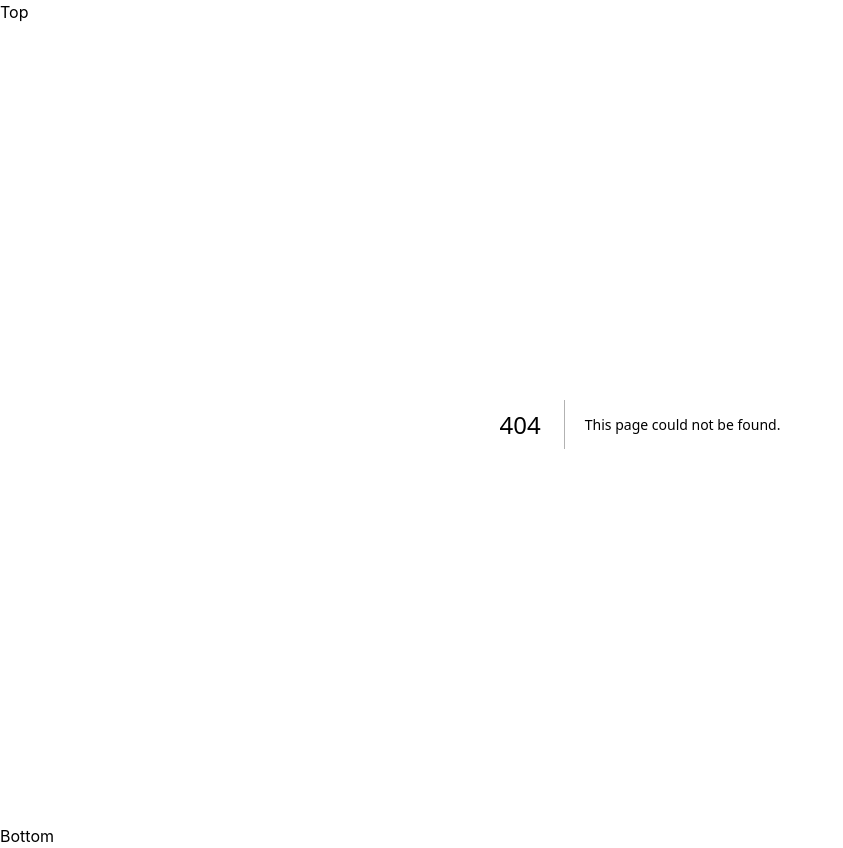
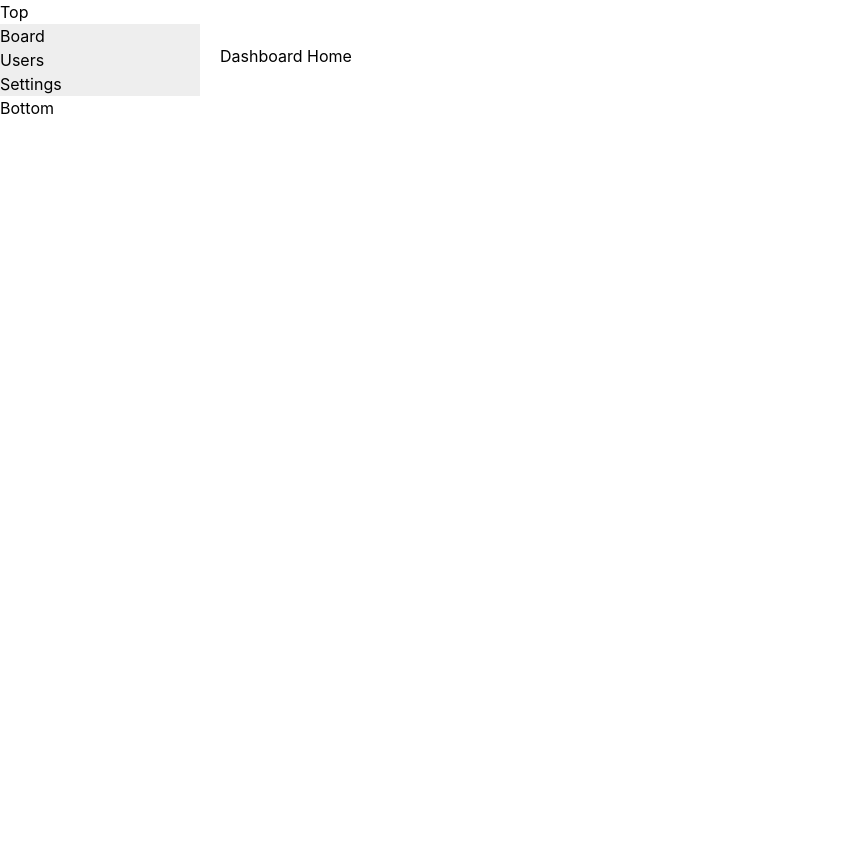
Before and after one commit to HariPrasanth14/werkhilfe_backend, a Next.js app in the folder client/: page /board in a window 1280 px wide. Before the commit this address had no page. Shown: the whole page, without its empty margins (0-843 px from the left). After the commit the page ends 800 px from the top, so only its background shows below. Built offline with nearby package versions, Linux system fonts and the light colour scheme.

Commit message:
updated layout

```diff
--- /dev/null
+++ b/client/src/app/board/layout.tsx
@@ -0,0 +1,30 @@
+import { ReactNode } from "react"
+
+type Props = {
+    children: ReactNode
+}
+
+export default function BoardLayout({children}:Props){
+    return(
+        <div style={{
+            display:"flex"
+        }}>
+            <div style={{
+                width:"200px",
+                background:"#eee"
+            }}>
+                <p>Board</p>
+                <p>Users</p>
+                <p>Settings</p>
+            </div>
+
+            <div style={{
+                padding:"20px",
+                flex:1
+            }}>
+                {children
+                }
+            </div>
+        </div>
+    )
+}
--- /dev/null
+++ b/client/src/app/board/page.tsx
@@ -0,0 +1,3 @@
+export default function Page() {
+  return <h1>Dashboard Home</h1>;
+}
--- /dev/null
+++ b/client/src/app/board/settings/page.tsx
@@ -0,0 +1,3 @@
+export default function Page() {
+  return <h1>settings page</h1>;
+}
--- /dev/null
+++ b/client/src/app/board/user/page.tsx
@@ -0,0 +1,5 @@
+export default function Page() {
+  return (
+  <h1 style={{color:"black"}}>user page</h1>
+  )
+}
```
